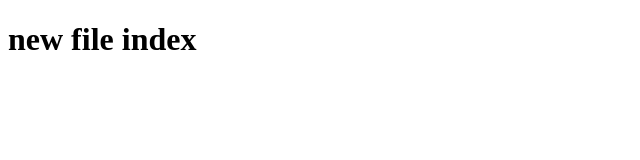
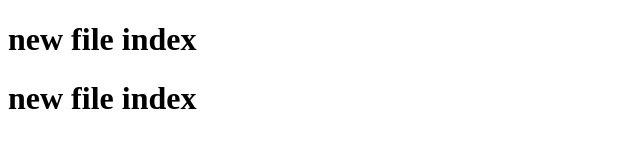
Before and after one commit to Anuradhikareddy/git-test, a plain HTML site: page index.html in a window 1280 px wide. Shown: the whole page, without its empty margins (0-640 px from the left). Drawn offline with Linux system fonts and the light colour scheme.

Commit message:
added content in index.html

```diff
--- a/index.html
+++ b/index.html
@@ -7,5 +7,6 @@
 </head>
 <body>
     <h1>new file index</h1>
+    <h1>new file index</h1>
 </body>
 </html>
```
